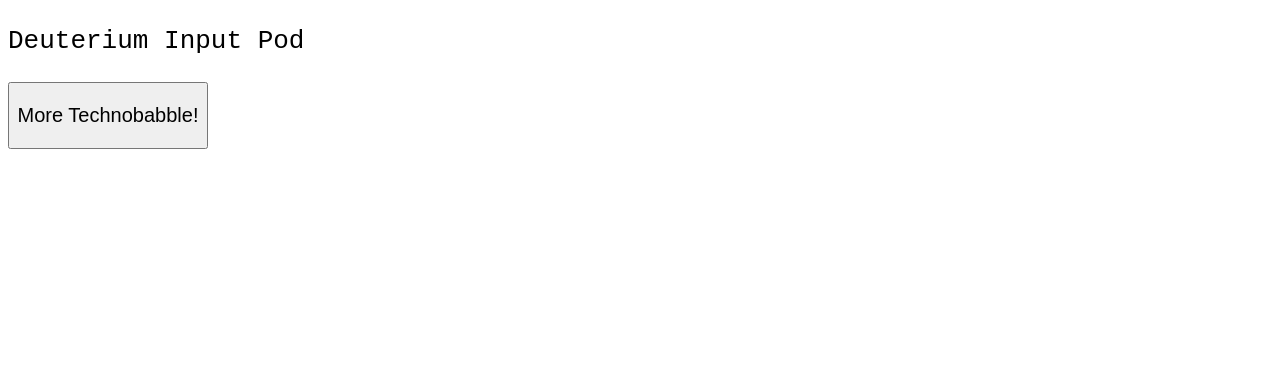
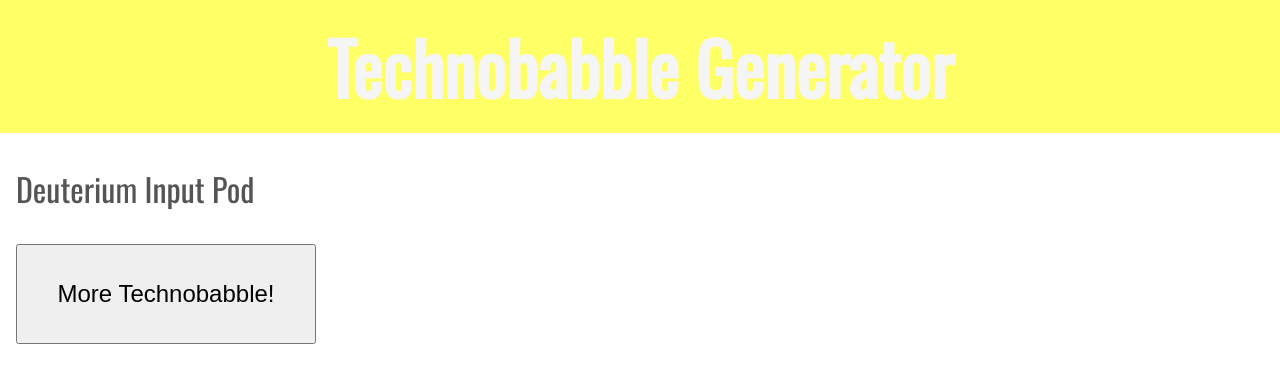
Before and after one commit to mythguy1226/igme330, a plain HTML site: page technobabble/technobabble-start.html in a window 1280 px wide. Drawn offline with nearby package versions, Linux system fonts and the light colour scheme.

Commit message:
Finished Technobabble 2

```diff
--- /dev/null
+++ b/technobabble/src/main.js
@@ -0,0 +1,42 @@
+"use strict";
+
+// Make sure code is ran after page is loaded
+window.onload = main;
+
+// Function for main code
+function main()
+{
+    const words1 = ["Acute", "Aft", "Anti-matter", "Bipolar", "Cargo", "Command", "Communication", "Computer", "Deuterium", "Dorsal", "Emergency", "Engineering", "Environmental", "Flight", "Fore", "Guidance", "Heat", "Impulse", "Increased", "Inertial", "Infinite", "Ionizing", "Isolinear", "Lateral", "Linear", "Matter", "Medical", "Navigational", "Optical", "Optimal", "Optional", "Personal", "Personnel", "Phased", "Reduced", "Science", "Ship's", "Shuttlecraft", "Structural", "Subspace", "Transporter", "Ventral"];
+
+    const words2 = ["Propulsion", "Dissipation", "Sensor", "Improbability", "Buffer", "Graviton", "Replicator", "Matter", "Anti-matter", "Organic", "Power", "Silicon", "Holographic", "Transient", "Integrity", "Plasma", "Fusion", "Control", "Access", "Auto", "Destruct", "Isolinear", "Transwarp", "Energy", "Medical", "Environmental", "Coil", "Impulse", "Warp", "Phaser", "Operating", "Photon", "Deflector", "Integrity", "Control", "Bridge", "Dampening", "Display", "Beam", "Quantum", "Baseline", "Input"];
+
+    const words3 = ["Chamber", "Interface", "Coil", "Polymer", "Biosphere", "Platform", "Thruster", "Deflector", "Replicator", "Tricorder", "Operation", "Array", "Matrix", "Grid", "Sensor", "Mode", "Panel", "Storage", "Conduit", "Pod", "Hatch", "Regulator", "Display", "Inverter", "Spectrum", "Generator", "Cloud", "Field", "Terminal", "Module", "Procedure", "System", "Diagnostic", "Device", "Beam", "Probe", "Bank", "Tie-In", "Facility", "Bay", "Indicator", "Cell"];
+
+    // Function for getting random elements from an array
+    function getRandomElement(array)
+    {
+        return array[Math.floor(Math.random() * array.length)]
+    }
+
+    // Function for generating new babble text
+    function generateText()
+    {
+        // Get 3 new random words
+        let word1 = getRandomElement(words1);
+        let word2 = getRandomElement(words2);
+        let word3 = getRandomElement(words3);
+
+        // Form the new phrase
+        let babblePhrase = word1 + " " + word2 + " " + word3;
+
+        // Change the output HTML text
+        document.querySelector("#output").innerHTML = babblePhrase;
+    }
+
+    // Generate some initial text
+    generateText();
+
+    // Add the event listener to the button for generating new text
+    const button = document.querySelector("#myButton");
+    button.onclick = generateText;
+}
--- /dev/null
+++ b/technobabble/styles/default-styles.css
@@ -0,0 +1,127 @@
+body
+{
+    font-family: Oswald;
+}
+
+#output
+{
+    font-size: 200%;
+}
+
+#myButton
+{
+    width: 200px;
+    height: 50pt;
+    font-size: 15pt;
+}
+html, body, .container
+{
+    height: 100%;
+}
+.container
+{
+    display: -webkit-flexbox;
+    display: -ms-flexbox;
+    display: -webkit-flex;
+    display: flex;
+    -webkit-flex-align: center;
+    -ms-flex-align: center;
+    -webkit-align-items: center;
+    align-items: center;
+    justify-content: center;
+}
+
+@media only screen and (min-width: 320px)
+{
+    .container
+    {
+        display: flex;
+        align-items: center;
+        justify-content: center;
+        flex-direction: column;
+    }
+
+    html, body, .container
+    {
+        height: 100%;
+        margin: 0;
+    }
+
+    h1
+    {
+        font-size: 1.2rem;
+        background-color: #174287;
+        color: #F5F5F5;
+        padding: 0.8rem;
+        margin: 0;
+        text-align: center;
+    }
+
+    #output
+    {
+        text-align: center;
+    }
+}
+@media only screen and (min-width: 768px)
+{
+    h1
+    {
+        font-size: 3rem;
+        background-color: #23D160;
+    }
+    #myButton
+    {
+        width: 300px;
+        height: 75pt;
+        font-size: 1.5rem;
+    }
+    body
+    {
+        color: darkgray;
+        font-size: 2rem;
+    }
+}
+@media only screen and (min-width: 1024px)
+{
+    body
+    {
+        font-size: 1rem;
+        text-align: left;
+    }
+    h1
+    {
+        background-color: #FF3860;
+    }
+    .container
+    {
+        display: block;
+        margin: 1rem;
+    }
+    #output
+    {
+        text-align: left;
+    }
+}
+@media only screen and (min-width: 1216px)
+{
+    body
+    {
+        font-size: 1rem;
+        text-align: left;
+        color: #555555;
+    }
+    h1
+    {
+        font-size: 4.5rem;
+        background-color: #ffff66;
+    }
+    .container
+    {
+        display: block;
+        margin: 1rem;
+    }
+    #output
+    {
+        text-align: left;
+    }
+}
--- a/technobabble/technobabble-start.html
+++ b/technobabble/technobabble-start.html
@@ -3,80 +3,18 @@
 <head>
 	<meta charset="utf-8" />
 	<title>Technobabble Generator</title>
-    <meta name="viewport" content="width=device-width, initial-scale=1, user-scalable=no">
-	<style>
-        body
-        {
-            font-family: monospace;
-        }
-
-        #output
-        {
-            font-size: 200%;
-        }
-
-        #myButton
-        {
-            width: 200px;
-            height: 50pt;
-            font-size: 15pt;
-        }
-
-        @media only screen and (max-width: 600px)
-        {
-            body
-            {
-                text-align: center;
-            }
-        }
-    </style>
-    <script>
-        "use strict";
-
-        // Make sure code is ran after page is loaded
-        window.onload = main;
-
-        // Function for main code
-        function main()
-        {
-            const words1 = ["Acute", "Aft", "Anti-matter", "Bipolar", "Cargo", "Command", "Communication", "Computer", "Deuterium", "Dorsal", "Emergency", "Engineering", "Environmental", "Flight", "Fore", "Guidance", "Heat", "Impulse", "Increased", "Inertial", "Infinite", "Ionizing", "Isolinear", "Lateral", "Linear", "Matter", "Medical", "Navigational", "Optical", "Optimal", "Optional", "Personal", "Personnel", "Phased", "Reduced", "Science", "Ship's", "Shuttlecraft", "Structural", "Subspace", "Transporter", "Ventral"];
-
-            const words2 = ["Propulsion", "Dissipation", "Sensor", "Improbability", "Buffer", "Graviton", "Replicator", "Matter", "Anti-matter", "Organic", "Power", "Silicon", "Holographic", "Transient", "Integrity", "Plasma", "Fusion", "Control", "Access", "Auto", "Destruct", "Isolinear", "Transwarp", "Energy", "Medical", "Environmental", "Coil", "Impulse", "Warp", "Phaser", "Operating", "Photon", "Deflector", "Integrity", "Control", "Bridge", "Dampening", "Display", "Beam", "Quantum", "Baseline", "Input"];
-
-            const words3 = ["Chamber", "Interface", "Coil", "Polymer", "Biosphere", "Platform", "Thruster", "Deflector", "Replicator", "Tricorder", "Operation", "Array", "Matrix", "Grid", "Sensor", "Mode", "Panel", "Storage", "Conduit", "Pod", "Hatch", "Regulator", "Display", "Inverter", "Spectrum", "Generator", "Cloud", "Field", "Terminal", "Module", "Procedure", "System", "Diagnostic", "Device", "Beam", "Probe", "Bank", "Tie-In", "Facility", "Bay", "Indicator", "Cell"];
-
-            // Function for getting random elements from an array
-            function getRandomElement(array)
-            {
-                return array[Math.floor(Math.random() * array.length)]
-            }
-
-            // Function for generating new babble text
-            function generateText()
-            {
-                // Get 3 new random words
-                let word1 = getRandomElement(words1);
-                let word2 = getRandomElement(words2);
-                let word3 = getRandomElement(words3);
-
-                // Form the new phrase
-                let babblePhrase = word1 + " " + word2 + " " + word3;
-
-                // Change the output HTML text
-                document.querySelector("#output").innerHTML = babblePhrase;
-            }
-
-            // Generate some initial text
-            generateText();
-
-            // Add the event listener to the button for generating new text
-            const button = document.querySelector("#myButton");
-            button.onclick = generateText;
-        }
-        </script>
+    <meta name="viewport" content="width=device-width, initial-scale=1, maximum-scale=1.0, user-scalable=no">
+	<link rel="preconnect" href="https://fonts.googleapis.com">
+    <link rel="preconnect" href="https://fonts.gstatic.com" crossorigin>
+    <link href="https://fonts.googleapis.com/css2?family=Oswald&display=swap" rel="stylesheet">
+    <link href="styles/default-styles.css" rel="stylesheet">
+    <script src="src/main.js"></script>
 </head>
 <body>
-<p id="output">Loading...</p>
-<button id="myButton">More Technobabble!</button>
+    <h1>Technobabble Generator</h1>
+    <div class="container">
+      <p id="output">Loading...</p>
+      <button id="myButton">More Technobabble!</button>
+    </div>
 </body>
 </html>
```
